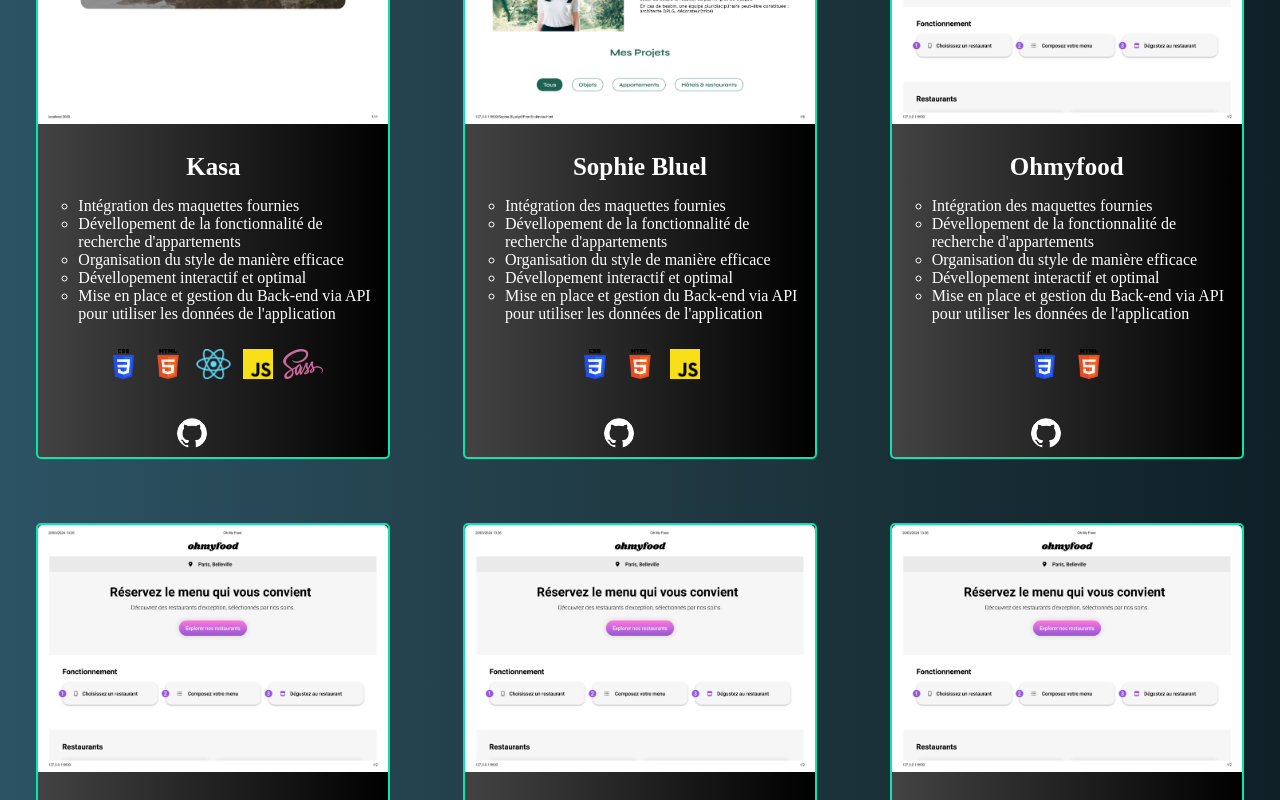
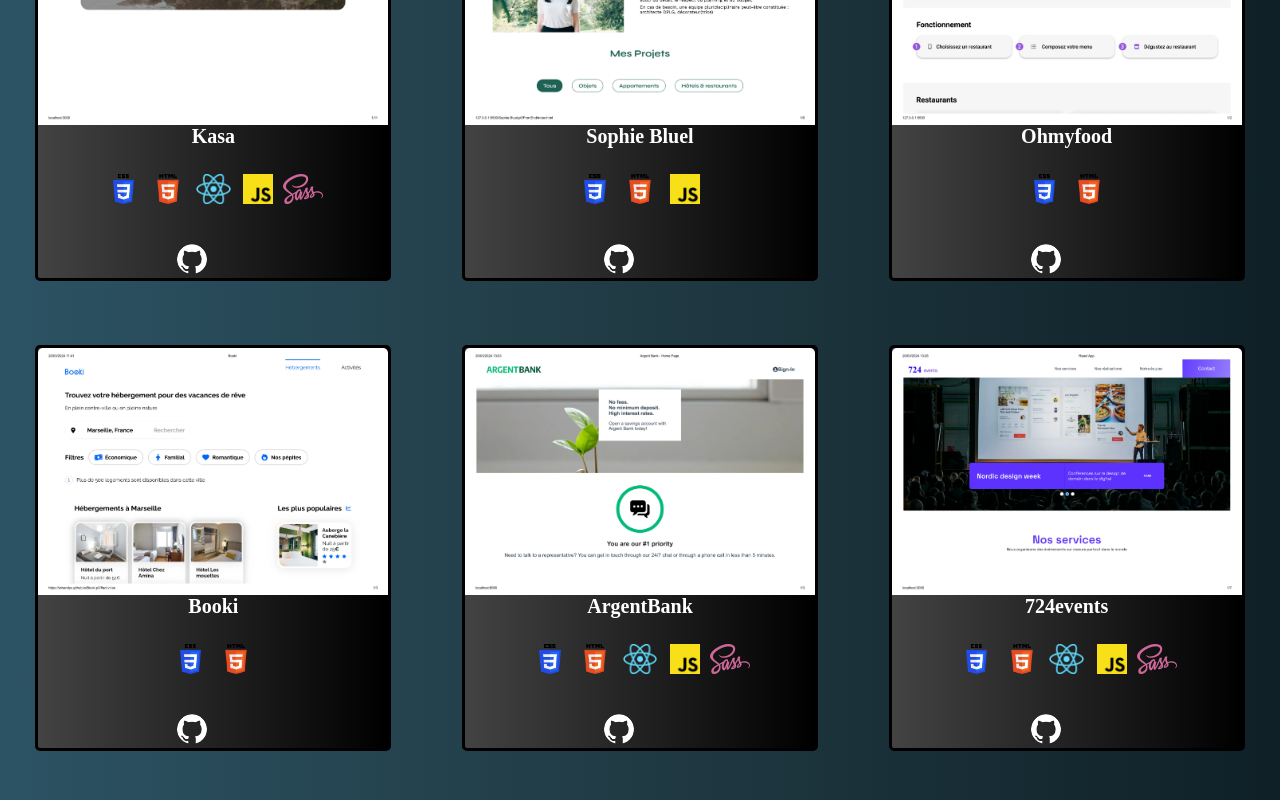
Before and after one commit to Imi59/p12_portfolio, a React (Vite) app in the folder portfolio/: page / in a window 1280 px wide. Shown: the part 1600-2400 px from the top of the page. Built offline with nearby package versions, Linux system fonts and the light colour scheme.

Commit message:
ajout de la section projetcs + modale explicative OK

```diff
--- a/portfolio/src/components/Card/Card.jsx
+++ b/portfolio/src/components/Card/Card.jsx
@@ -1,29 +1,22 @@
+import React from "react";
 import GitHub from "../../assets/github-mark-white.png";
 
 function Card({
-  appLink,
   githubLink,
   image,
   title,
-  texts = [], // Provide a default empty array
   icon1,
   icon2,
   icon3,
   icon4,
   icon5,
+  onClick,
 }) {
   return (
-    <div className="projects__link">
+    <div className="projects__link" onClick={onClick}>
       <div className="projects__left-section">
-        <a href={appLink} target="_blank" rel="noopener noreferrer">
-          <img src={image} alt="img" className="projects__left-section__img" />
-        </a>
+        <img src={image} alt="img" className="projects__left-section__img" />
         <h3>{title}</h3>
-        <ul>
-          {texts.map((text, index) => (
-            <li key={index}>{text}</li>
-          ))}
-        </ul>
         <div className="stack-section__container">
           {icon1 && (
             <img
--- a/portfolio/src/components/Card/card.scss
+++ b/portfolio/src/components/Card/card.scss
@@ -6,13 +6,15 @@
     height: 100%;
     width: 100%;
     margin-top: 5rem;
-    background-color: aqua;
+    background-color: #38ef7d, ;
 
     &__container {
         @include centerRow;
         gap: 5px;
+        margin-top: 1em;
         width: 250px;
         height: 50px;
+
 
         &__img {
             height: 30px;
--- a/portfolio/src/components/Contact/contact.scss
+++ b/portfolio/src/components/Contact/contact.scss
@@ -1,6 +1,9 @@
 .contact {
     display: grid;
     justify-content: center;
+    background: #44A08D;
+    background: -webkit-linear-gradient(to right, #093637, #44A08D);
+    background: linear-gradient(to right, #093637, #44A08D);
 
     h1 {
         color: white;
--- /dev/null
+++ b/portfolio/src/components/Modal/Modal.jsx
@@ -0,0 +1,24 @@
+import React from "react";
+
+
+const Modal = ({ isOpen, onClose, title, content }) => {
+  if (!isOpen) return null;
+
+  return (
+    <div className="modal">
+      <div className="modal__content">
+        <button className="modal__close" onClick={onClose}>
+          X
+        </button>
+        <h2>{title}</h2>
+        <ul>
+          {content.map((item, index) => (
+            <li key={index}>{item}</li>
+          ))}
+        </ul>
+      </div>
+    </div>
+  );
+};
+
+export default Modal;
--- a/portfolio/src/components/Projects/Projects.jsx
+++ b/portfolio/src/components/Projects/Projects.jsx
@@ -1,7 +1,12 @@
+import React, { useState } from "react";
 import Kasa from "../../assets/projects/kasa.p8.webp";
 import Sophie from "../../assets/projects/sophiebluel.p6.webp";
 import Ohmyfood from "../../assets/projects/ohmyfood.p4.webp";
+import Booki from "../../assets/projects/booki.p3.webp";
+import ArgentBank from "../../assets/projects/argentbank.p11.webp";
+import Events from "../../assets/projects/724events.p10.webp";
 import Card from "../Card/Card";
+import Modal from "../Modal/Modal";
 import PhotoCSS from "../../assets/CSS3_logo_and_wordmark.svg.png";
 import PhotoHTML from "../../assets/HTML5_logo_and_wordmark.svg.png";
 import PhotoReact from "../../assets/React-icon.svg.png";
@@ -9,105 +14,131 @@
 import PhotoSASS from "../../assets/2560px-Sass_Logo_Color.svg.png";
 
 function Projects() {
+  const [isModalOpen, setIsModalOpen] = useState(false);
+  const [modalContent, setModalContent] = useState([]);
+  const [modalTitle, setModalTitle] = useState("");
+
+  const handleCardClick = (title, content) => {
+    setModalTitle(title);
+    setModalContent(content);
+    setIsModalOpen(true);
+  };
+
+  const closeModal = () => {
+    setIsModalOpen(false);
+    setModalContent([]);
+    setModalTitle("");
+  };
+
   return (
     <div id="projects" className="projects">
-      <h1> Mes projets</h1>
+      <h1>Mes projets</h1>
       <div className="projects__container">
         <Card
-          appLink="https://p8-kasa-ogws.vercel.app/Home"
           githubLink="https://github.com/dev-armand/P8-Kasa"
           image={Kasa}
           title="Kasa"
-          texts={[
-            " Intégration des maquettes fournies",
-            "Dévellopement de la fonctionnalité de recherche d'appartements",
-            "Organisation du style de manière efficace",
-            "Dévellopement interactif et optimal",
-            "Mise en place et gestion du Back-end via API pour utiliser les données de l'application",
-          ]}
           icon1={PhotoCSS}
           icon2={PhotoHTML}
           icon3={PhotoReact}
           icon4={PhotoJavascript}
           icon5={PhotoSASS}
+          onClick={() =>
+            handleCardClick("Kasa", [
+              "Intégration des maquettes fournies",
+              "Développement de la fonctionnalité de recherche d'appartements",
+              "Organisation du style de manière efficace",
+              "Développement interactif et optimal",
+              "Mise en place et gestion du Back-end via API pour utiliser les données de l'application",
+            ])
+          }
         />
         <Card
-          appLink="https://imi59.github.io/P10_Debuggez_le_site_d_une_agence_d_evenementiel/"
           githubLink="https://github.com/Imi59/P10_Debuggez_le_site_d_une_agence_d_evenementiel.git"
           image={Sophie}
           title="Sophie Bluel"
-          texts={[
-            " Intégration des maquettes fournies",
-            "Dévellopement de la fonctionnalité de recherche d'appartements",
-            "Organisation du style de manière efficace",
-            "Dévellopement interactif et optimal",
-            "Mise en place et gestion du Back-end via API pour utiliser les données de l'application",
-          ]}
           icon1={PhotoCSS}
           icon2={PhotoHTML}
           icon4={PhotoJavascript}
+          onClick={() =>
+            handleCardClick("Sophie Bluel", [
+              "Correction des bugs",
+              "Optimisation des performances",
+              "Amélioration de l'expérience utilisateur",
+            ])
+          }
         />
         <Card
-          appLink="https://dev-armand.github.io/P4-ohmyfood/"
           githubLink="https://github.com/dev-armand/P4-ohmyfood"
           image={Ohmyfood}
           title="Ohmyfood"
-          texts={[
-            " Intégration des maquettes fournies",
-            "Dévellopement de la fonctionnalité de recherche d'appartements",
-            "Organisation du style de manière efficace",
-            "Dévellopement interactif et optimal",
-            "Mise en place et gestion du Back-end via API pour utiliser les données de l'application",
-          ]}
           icon1={PhotoCSS}
           icon2={PhotoHTML}
+          onClick={() =>
+            handleCardClick("Ohmyfood", [
+              "Intégration de maquettes fournies",
+              "Animation des éléments",
+              "Optimisation des performances de chargement",
+            ])
+          }
         />
         <Card
-          appLink="https://dev-armand.github.io/P4-ohmyfood/"
           githubLink="https://github.com/dev-armand/P4-ohmyfood"
-          image={Ohmyfood}
-          title="Ohmyfood"
-          texts={[
-            " Intégration des maquettes fournies",
-            "Dévellopement de la fonctionnalité de recherche d'appartements",
-            "Organisation du style de manière efficace",
-            "Dévellopement interactif et optimal",
-            "Mise en place et gestion du Back-end via API pour utiliser les données de l'application",
-          ]}
+          image={Booki}
+          title="Booki"
           icon1={PhotoCSS}
           icon2={PhotoHTML}
+          onClick={() =>
+            handleCardClick("Booki", [
+              "Intégration de maquettes fournies",
+              "Dévellopement responsive",
+            ])
+          }
         />
         <Card
-          appLink="https://dev-armand.github.io/P4-ohmyfood/"
-          githubLink="https://github.com/dev-armand/P4-ohmyfood"
-          image={Ohmyfood}
-          title="Ohmyfood"
-          texts={[
-            " Intégration des maquettes fournies",
-            "Dévellopement de la fonctionnalité de recherche d'appartements",
-            "Organisation du style de manière efficace",
-            "Dévellopement interactif et optimal",
-            "Mise en place et gestion du Back-end via API pour utiliser les données de l'application",
-          ]}
+          githubLink="https://github.com/dev-armand/P8-Kasa"
+          image={ArgentBank}
+          title="ArgentBank"
           icon1={PhotoCSS}
           icon2={PhotoHTML}
+          icon3={PhotoReact}
+          icon4={PhotoJavascript}
+          icon5={PhotoSASS}
+          onClick={() =>
+            handleCardClick("ArgentBank", [
+              "Intégration des maquettes fournies en REACT",
+              "Dévellopement de l'application web avec authentification des utilisateurs",
+              "Gestion du Back-end via API",
+              "Utilisation d'une base de données MongoDB pour la gestion des données",
+              "Création de nouvelles routes API",
+            ])
+          }
         />
         <Card
-          appLink="https://dev-armand.github.io/P4-ohmyfood/"
-          githubLink="https://github.com/dev-armand/P4-ohmyfood"
-          image={Ohmyfood}
-          title="Ohmyfood"
-          texts={[
-            " Intégration des maquettes fournies",
-            "Dévellopement de la fonctionnalité de recherche d'appartements",
-            "Organisation du style de manière efficace",
-            "Dévellopement interactif et optimal",
-            "Mise en place et gestion du Back-end via API pour utiliser les données de l'application",
-          ]}
+          githubLink="https://github.com/dev-armand/P8-Kasa"
+          image={Events}
+          title="724events"
           icon1={PhotoCSS}
           icon2={PhotoHTML}
+          icon3={PhotoReact}
+          icon4={PhotoJavascript}
+          icon5={PhotoSASS}
+          onClick={() =>
+            handleCardClick("724events", [
+              "Analyse approfondie du code existant",
+              "Identification et correction des bugs",
+              "Apporter les solutions efficaces pour assurer la stabilité et la performance du site",
+              "Rédaction d'un cahier de recette afin de documenter toutes les fonctionnalités du site et de garantir un fonctionnement sans faille.",
+            ])
+          }
         />
       </div>
+      <Modal
+        isOpen={isModalOpen}
+        onClose={closeModal}
+        title={modalTitle}
+        content={modalContent}
+      />
     </div>
   );
 }
--- a/portfolio/src/components/Projects/projects.scss
+++ b/portfolio/src/components/Projects/projects.scss
@@ -3,6 +3,7 @@
 
 
 .projects {
+    margin-bottom: 4em;
 
     & h1 {
         color: white;
--- a/portfolio/src/components/Skills/skills.scss
+++ b/portfolio/src/components/Skills/skills.scss
@@ -6,11 +6,11 @@
     padding-bottom: 3em;
     padding-top: 3em;
     background: #44A08D;
-    /* fallback for old browsers */
+
     background: -webkit-linear-gradient(to right, #093637, #44A08D);
-    /* Chrome 10-25, Safari 5.1-6 */
+
     background: linear-gradient(to right, #093637, #44A08D);
-    /* W3C, IE 10+/ Edge, Firefox 16+, Chrome 26+, Opera 12+, Safari 7+ */
+
 
 
     & h1 {
--- a/portfolio/src/index.scss
+++ b/portfolio/src/index.scss
@@ -6,6 +6,7 @@
 @use "./components/Skills/skills.scss";
 @use "./components/Card/card.scss";
 @use "./components/Projects/projects.scss";
+@use "./components/Modal/modal.scss";
 
 body {
     margin: 0;
--- a/portfolio/src/sass/utilities/_mixins.scss
+++ b/portfolio/src/sass/utilities/_mixins.scss
@@ -33,11 +33,9 @@
   @include glow-effect-hover;
   justify-content: flex-start;
   border-radius: 5px;
-  height: 580px;
+  height: 400px;
   width: 350px;
   border: solid;
-  border-width: 2px;
-  border-color: #0be4aa;
   background: #000000;
   background: -webkit-linear-gradient(to right, #434343, #000000);
   background: linear-gradient(to right, #434343, #000000);
@@ -49,21 +47,18 @@
     object-fit: cover;
     border-top-right-radius: 5px;
     border-top-left-radius: 5px;
+
+
   }
 
   & h3 {
     color: white;
-    font-size: 25px;
-    margin-bottom: 0;
+    font-size: 20px;
+    margin: 0;
+
     text-align: center;
   }
 
-  & p {
-    color: white;
-    margin-left: 1rem;
-    margin-right: 1rem;
-    font-size: 18px;
-  }
 
   & .gitHub {
     height: 30px;
@@ -73,7 +68,7 @@
     padding: 3px;
     @include glow-effect-hover;
     position: absolute;
-    bottom: -10px;
+    bottom: -15px;
     left: 120px;
   }
 }
```
Also changed, not shown: portfolio/src/components/Modal/modal.scss (added, +45 -0 lines).
